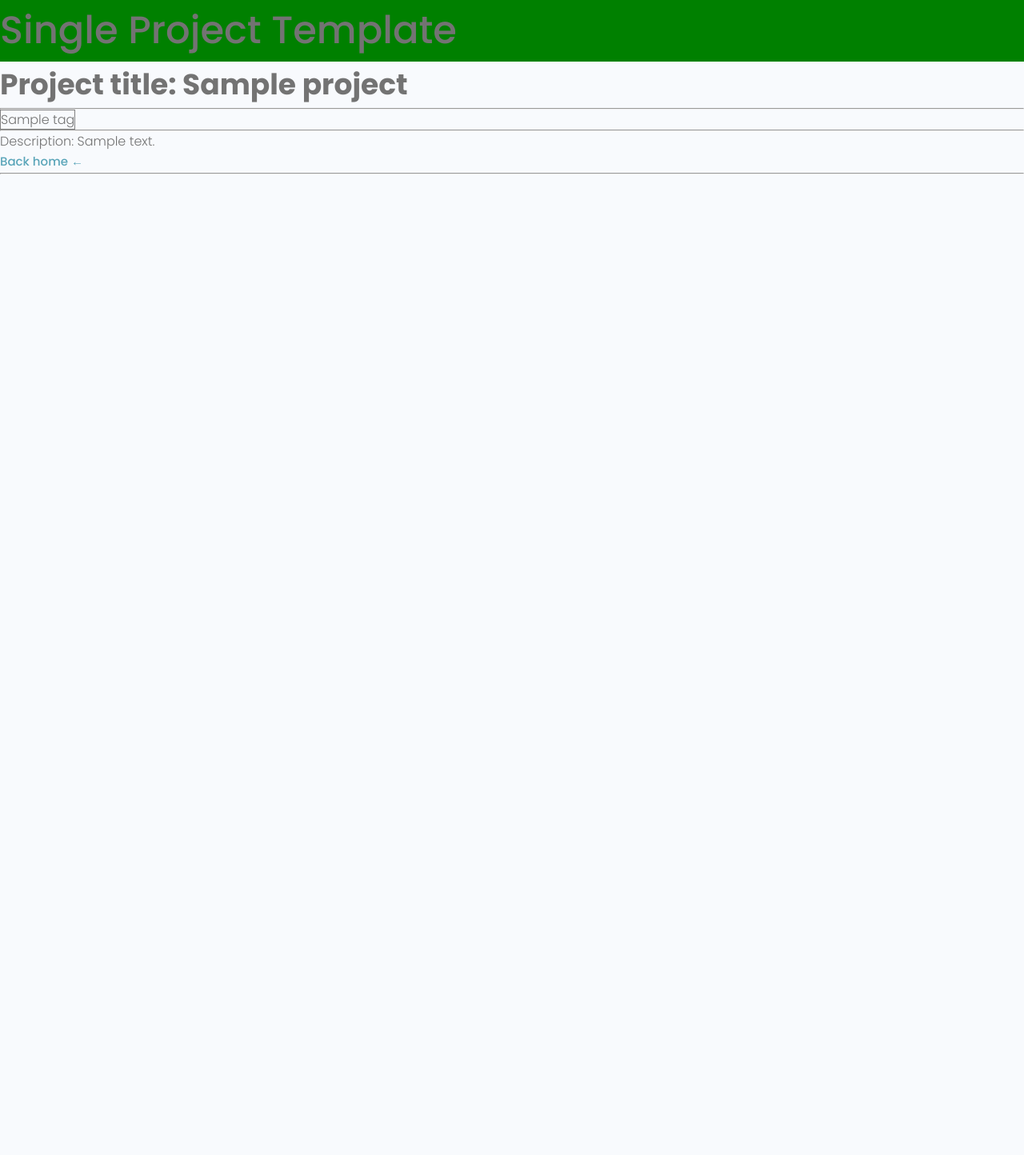
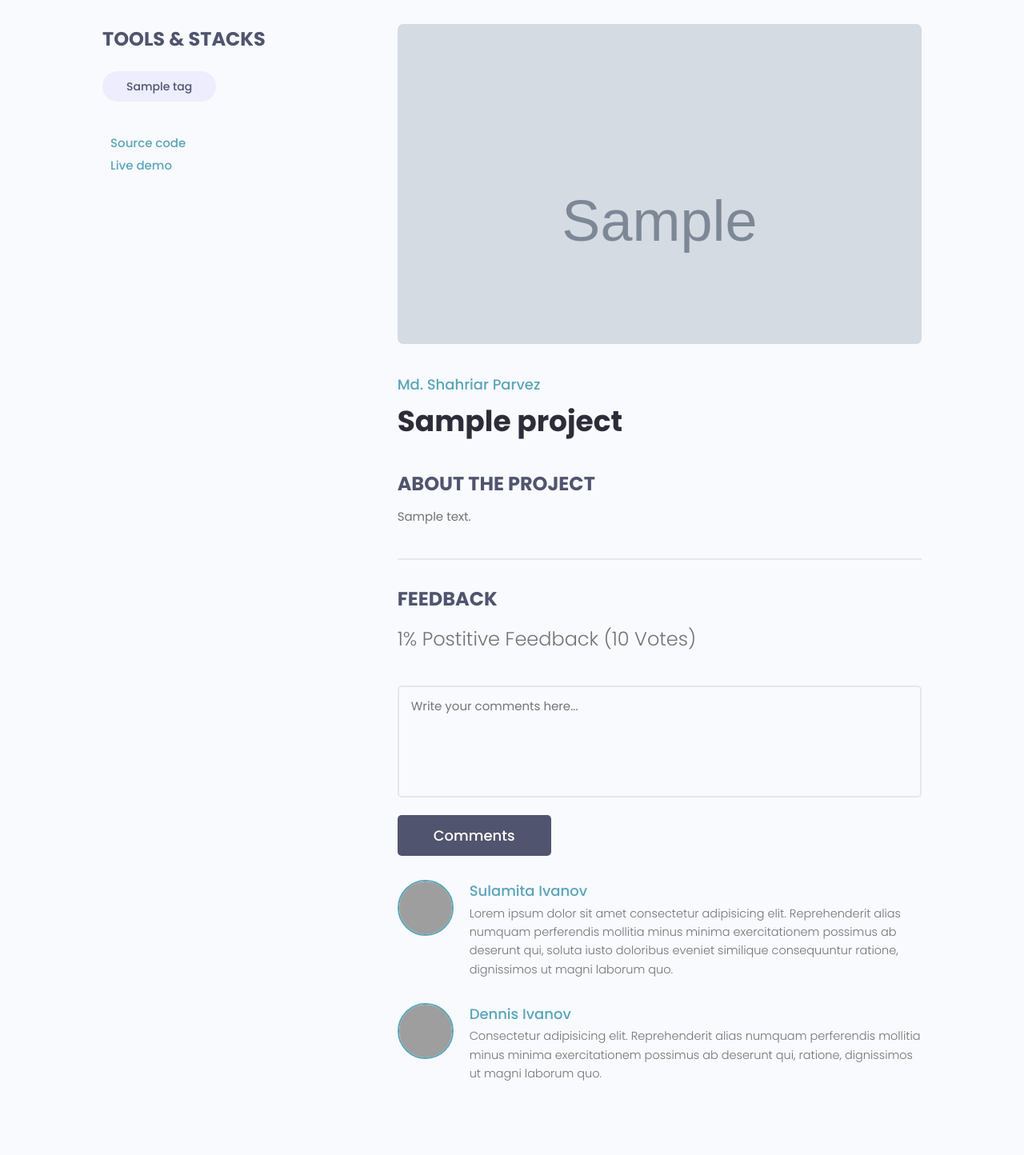
Before and after one commit to gurnitha/django-dennis-devsearch, a Django app: page /project/00000000-0000-0000-0000-000000000001/ in a window 1280 px wide. Shown: the part 101-1545 px from the top of the page at 80% size. Before the commit the page ends 319 px from the top, so only its background shows below. Run offline with Django 3.2, Linux system fonts and the light colour scheme; tables that the repository leaves empty hold one stand-in row (values such as "Sample post"); grey boxes marked "Sample" are stand-in pictures; some libraries are stand-ins or nearby versions; grey boxes are pictures that could not be loaded.

Commit message:
11.3 Adding template theme for the single project page

```diff
--- a/projects/models.py
+++ b/projects/models.py
@@ -15,10 +15,10 @@ class Project(models.Model):
     description = models.TextField(
         null=True,
         blank=True)
-    # featured_image = models.ImageField(
-    #     null=True,
-    #     blank=True,
-    #     default="default.jpg")
+    featured_image = models.ImageField(
+        null=True,
+        blank=True,
+        default="default.jpg")
     demo_link = models.CharField(
         max_length=2000,
         null=True,
--- a/projects/templates/projects/projects.html
+++ b/projects/templates/projects/projects.html
@@ -35,7 +35,7 @@
                         <div class="column">
                             <div class="card project">
                                 <a href="{% url 'projects:project' project.id %}" class="project">
-                                    <img class="project__thumbnail" src="{% static 'images/project-a.png' %}" alt="project thumbnail" />
+                                    <img class="project__thumbnail" src="{{project.featured_image.url}}" alt="project thumbnail" />
                                     <div class="card__body">
                                         <h3 class="project__title">{{project.title}}</h3>
                                         <p>
--- a/projects/templates/projects/single-project.html
+++ b/projects/templates/projects/single-project.html
@@ -2,18 +2,89 @@
 {% extends 'main.html' %}
 
 	{% block content %}
-	<h1 style="background-color:green">Single Project Template</h1>
+        <main class="singleProject my-md">
+            <div class="container">
+                <div class="layout">
+                    <div class="column column--1of3">
+                        <h3 class="singleProject__subtitle">Tools & Stacks</h3>
+                        <div class="singleProject__toolStack">
+                        	{% for tag in project.tags.all %}
+                            <span class="tag tag--pill tag--sub tag--lg">
+                            <small>{{tag}}</small>
+                            </span>
+                            {% endfor %}
+                        </div>
+                        <!-- Source code -->
+                        {% if project.source_link %}
+                        <a class="singleProject__liveLink" href="#" target="_blank"><i class="im im-external-link"></i>Source code
+                        </a><br>
+                        {% else %}
+                        <a class="singleProject__liveLink" style="color:#51546E;"><i class="im im-external-link"></i>No source code</a><br>
+                        {% endif %}
 
-	<h2>Project title: {{project.title}}</h2>
-	<hr>
+                        <!-- Live demo -->
+                        {% if project.demo_link %}
+                        <a class="singleProject__liveLink" href="#" target="_blank"><i class="im im-external-link"></i>Live demo
+                        </a>
+                        {% else %}
+                        <a class="singleProject__liveLink" style="color:#51546E;"><i class="im im-external-link"></i>No live demo</a>
 
-		{% for tag in project.tags.all %}
-			<span style="border:1px solid grey; margin-right: 4px;
-			width: 100px;" >{{tag}} </span>
-		{% endfor %}
-	<hr>
-	<p>Description: {{project.description}}</p>
-	<a href="{% url 'projects:projects' %}">Back home &larr;</a>
-	<hr>
-
+                        {% endif %}
+                    </div>
+                    <div class="column column--2of3">
+                        <img class="singleProject__preview" src="{{project.featured_image.url}}" alt="portfolio thumbnail" />
+                        <a href="profile.html" class="singleProject__developer">Md. Shahriar Parvez</a>
+                        <h2 class="singleProject__title">{{project.title}}</h2>
+                        <h3 class="singleProject__subtitle">About the Project</h3>
+                        <div class="singleProject__info">
+                            {{project.description}}
+                        </div>
+                        <div class="comments">
+                            <h3 class="singleProject__subtitle">Feedback</h3>
+                            <h5 class="project--rating">
+                                {{project.vote_ratio}}% Postitive Feedback ({{project.vote_total}} Vote{{project.vote_total|pluralize:"s"}})
+                            </h5>
+                            <form class="form" action="#" method="POST">
+                                <!-- Textarea -->
+                                <div class="form__field">
+                                    <label for="formInput#textarea">Comments: </label>
+                                    <textarea class="input input--textarea" name="message" id="formInput#textarea"
+                                        placeholder="Write your comments here..."></textarea>
+                                </div>
+                                <input class="btn btn--sub btn--lg" type="submit" value="Comments" />
+                            </form>
+                            <div class="commentList">
+                                <div class="comment">
+                                    <a href="profile.html">
+                                    <img class="avatar avatar--md"
+                                        src="https://pbs.twimg.com/profile_images/1335382240931368961/b3wSZKj4_400x400.jpg" alt="user" />
+                                    </a>
+                                    <div class="comment__details">
+                                        <a href="profile.html" class="comment__author">Sulamita Ivanov</a>
+                                        <p class="comment__info">
+                                            Lorem ipsum dolor sit amet consectetur adipisicing elit. Reprehenderit alias numquam perferendis
+                                            mollitia minus minima exercitationem possimus ab deserunt qui, soluta iusto doloribus eveniet
+                                            similique consequuntur ratione, dignissimos ut magni laborum quo.
+                                        </p>
+                                    </div>
+                                </div>
+                                <div class="comment">
+                                    <a href="profile.html">
+                                    <img class="avatar avatar--md" src="https://avatars.githubusercontent.com/u/33843378" alt="user" />
+                                    </a>
+                                    <div class="comment__details">
+                                        <a href="profile.html" class="comment__author">Dennis Ivanov</a>
+                                        <p class="comment__info">
+                                            Consectetur adipisicing elit. Reprehenderit alias numquam perferendis mollitia minus minima
+                                            exercitationem possimus ab deserunt qui, ratione, dignissimos ut magni laborum quo.
+                                        </p>
+                                    </div>
+                                </div>
+                            </div>
+                        </div>
+                    </div>
+                </div>
+            </div>
+            </div>
+        </main>
 	{% endblock content %}
```
Also changed, not shown: README.md, projects/migrations/0004_project_featured_image.py (added), static/images/favicon_EIIUZwF.ico (added), static/images/project-a_OXtBCRw.png (added), static/images/project-c_n7zvYI9.png (added).
